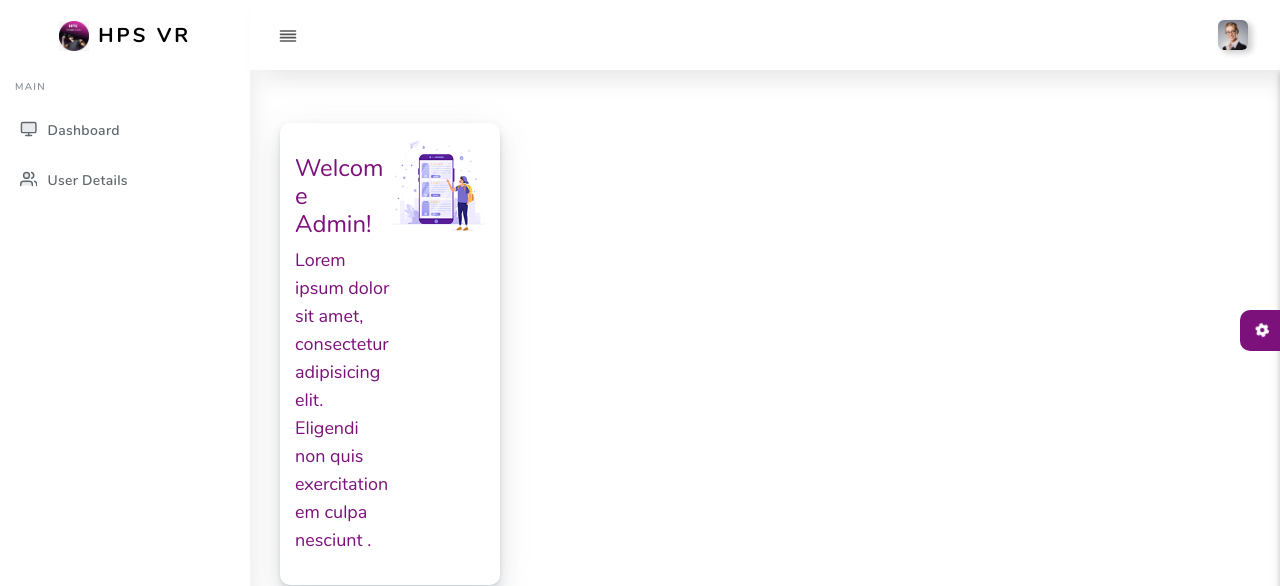
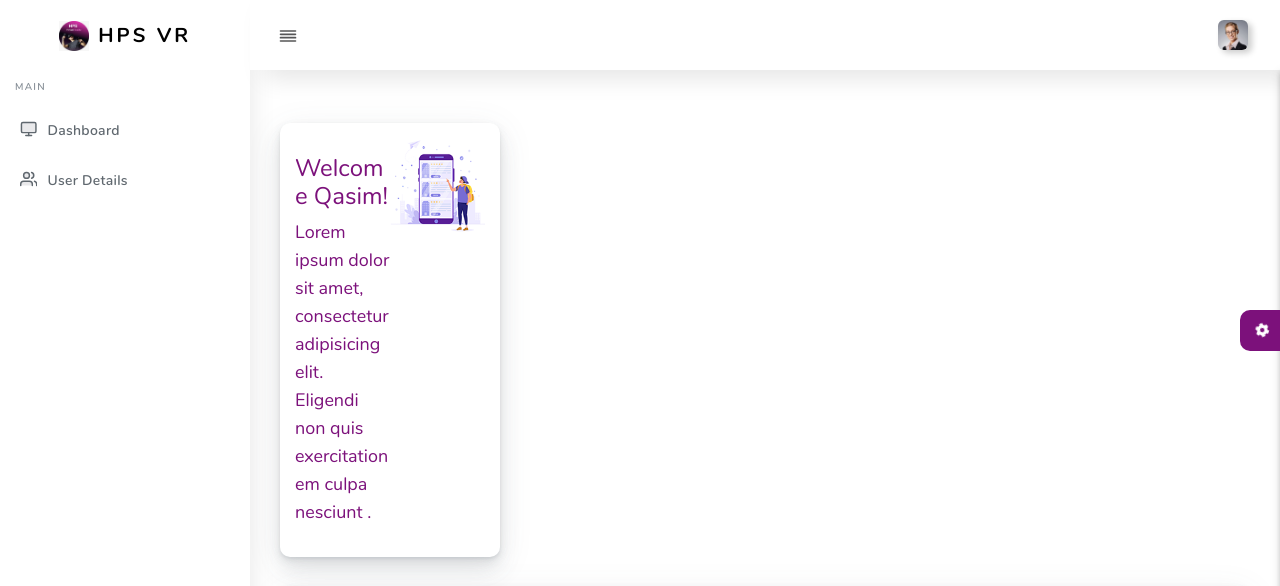
Before and after one commit to QasimSultani/myhps_adminpanel, a PHP site: page / in a window 1280 px wide. Shown: the top 586 px of the page. Run offline with PHP 8.4, Linux system fonts and the light colour scheme; some libraries are stand-ins or nearby versions.

Commit message:
teesting cicd changes

```diff
--- a/index.php
+++ b/index.php
@@ -28,7 +28,7 @@
                     <div class="row ">
                       <div class="col-lg-6 col-md-6 col-sm-6 col-xs-6 pr-0 pt-3">
                         <div class="card-content">
-                          <h4 class="font-15 this">Welcome Admin!</h4>
+                          <h4 class="font-15 this">Welcome Qasim!</h4>
                           <h6 class="mb-3 font-18 that">Lorem ipsum dolor sit amet, consectetur adipisicing elit. Eligendi non quis exercitationem culpa nesciunt .
 </h6>
 
```
